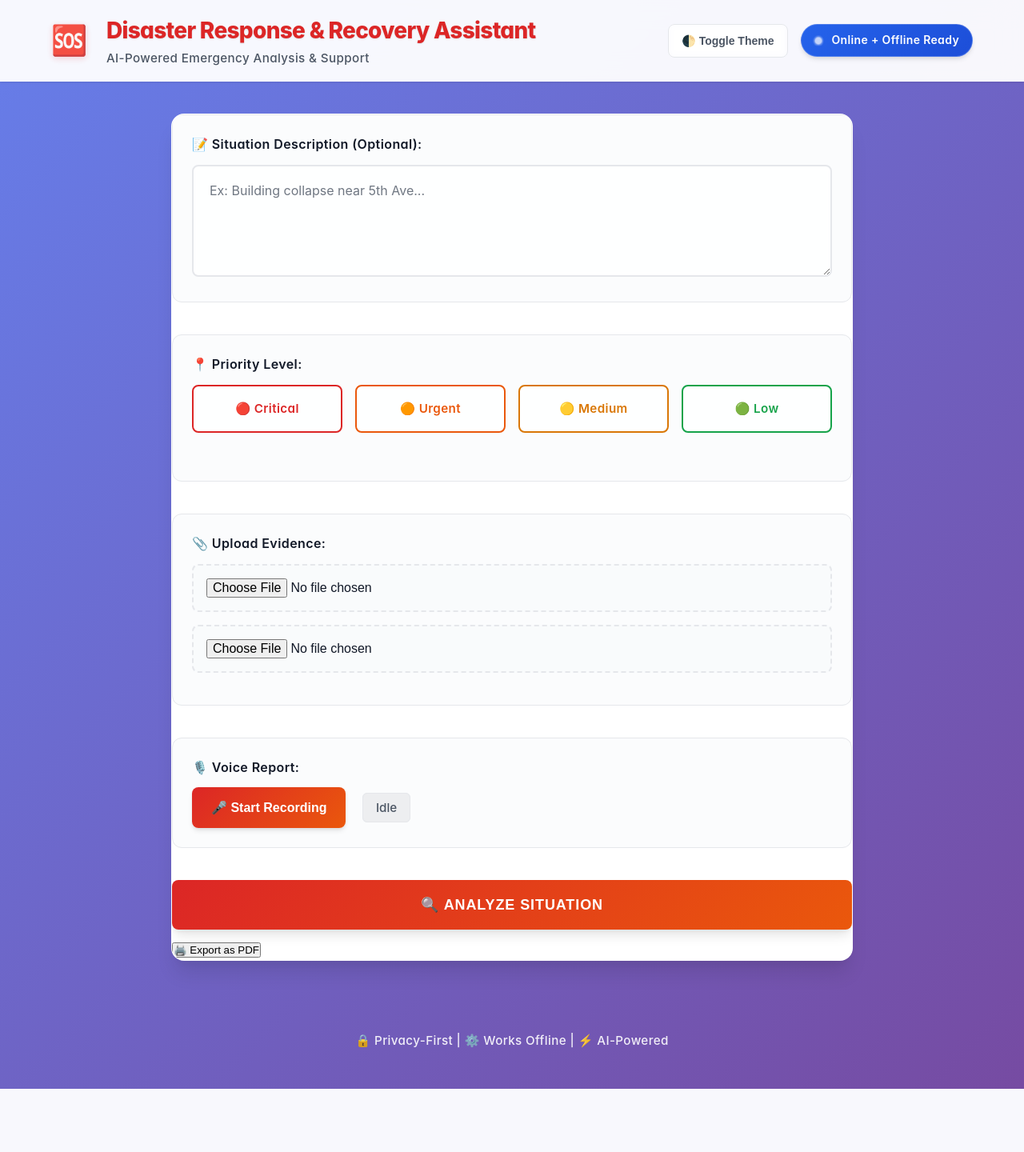
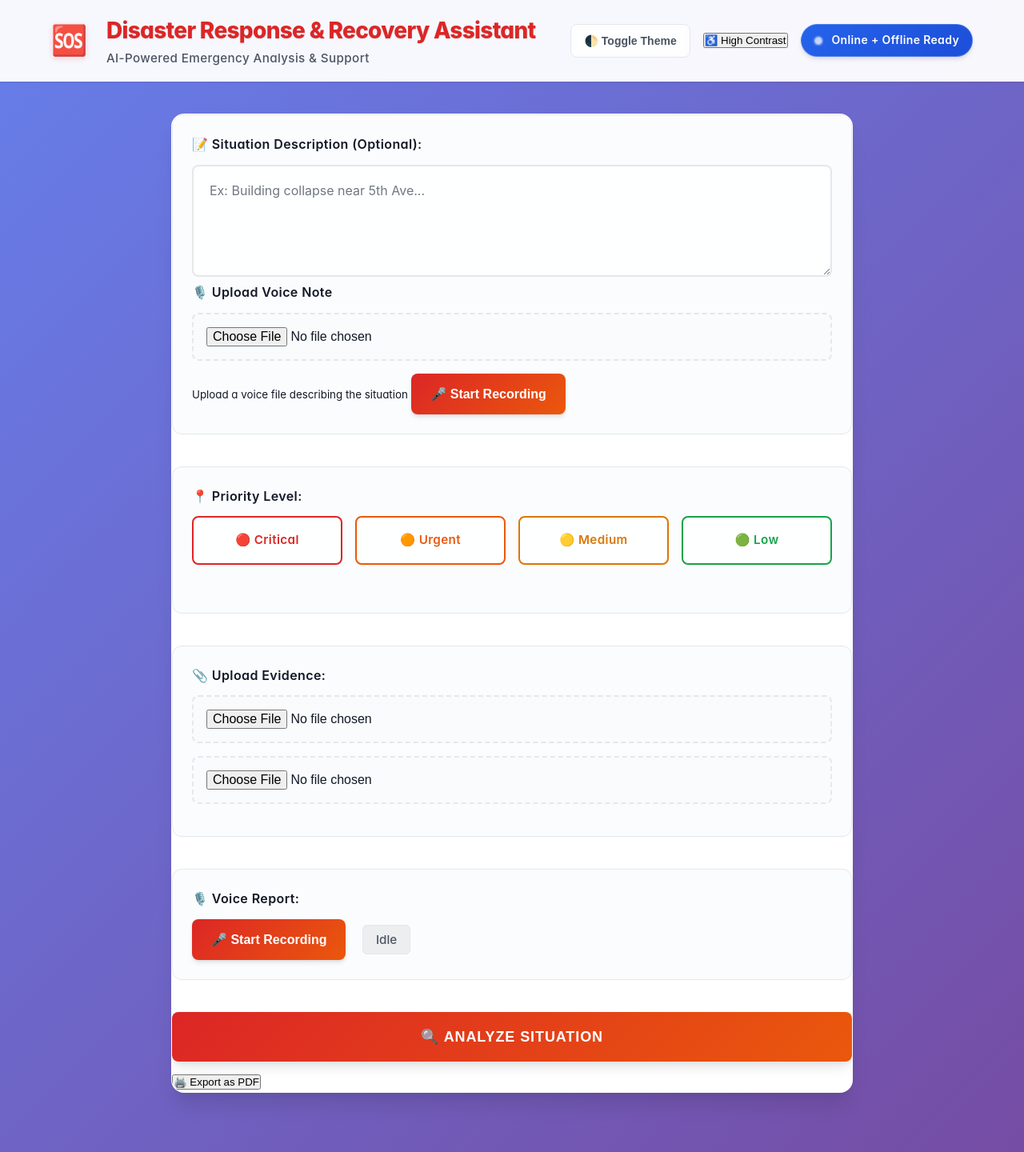
Before and after one commit to rembertdesigns/gemma3n-disaster-assistant, a FastAPI app: page / in a window 1280 px wide. Shown: the top 1440 px of the page at 80% size. Before the commit the page ends 1361 px from the top, so only its background shows below. Run offline with FastAPI, Linux system fonts and the light colour scheme.

Commit message:
♿ Added high contrast mode toggle and accessibility enhancements

```diff
--- a/static/css/styles.css
+++ b/static/css/styles.css
@@ -683,3 +683,23 @@ input[type="file"]:focus {
   outline: 3px solid var(--info-blue);
   outline-offset: 2px;
 }
+
+/* High Contrast Mode */
+html[data-contrast="high"] {
+  --card-bg: #000000;
+  --text-primary: #ffffff;
+  --text-secondary: #cccccc;
+  --border-color: #ffffff;
+  --safe-green: #00ff00;
+  --info-blue: #00ffff;
+  --emergency-red: #ff0000;
+  --urgent-orange: #ffaa00;
+  --warning-yellow: #ffff00;
+  --neutral-gray: #999999;
+  background-color: #000;
+}
+
+html[data-contrast="high"] body {
+  background: #000;
+  color: var(--text-primary);
+}
--- a/templates/index.html
+++ b/templates/index.html
@@ -17,6 +17,7 @@
       </div>
       <div class="controls">
         <button id="toggleThemeBtn">🌓 Toggle Theme</button>
+        <button id="contrastToggleBtn" aria-label="Toggle high contrast mode">♿ High Contrast</button>
         <div class="status-bar">
           <div class="status-indicator status-offline">
             <div class="status-dot"></div>
@@ -32,7 +33,18 @@
       <form id="analysisForm" method="post" action="/analyze" enctype="multipart/form-data">
         <div class="form-section">
           <label for="report_text">📝 Situation Description (Optional):</label>
-          <textarea name="report_text" id="report_text" rows="4" placeholder="Ex: Building collapse near 5th Ave..."></textarea>
+          <textarea name="report_text" id="report_text" rows="4"
+            placeholder="Ex: Building collapse near 5th Ave..."
+            aria-label="Type or paste a description of the emergency"
+          ></textarea>
+          <label for="audioUpload">🎙️ Upload Voice Note</label>
+          <input type="file" name="audio" id="audioUpload" accept=".wav,.mp3,.m4a"
+            aria-describedby="voiceNoteHelp" />
+          <small id="voiceNoteHelp">Upload a voice file describing the situation</small>
+
+          <button type="button" id="recordBtn" aria-label="Start or stop recording voice report">
+            🎤 Start Recording
+          </button>
         </div>
 
         <div class="form-section">
@@ -105,6 +117,20 @@
     const savedTheme = localStorage.getItem('theme');
     if (savedTheme) document.documentElement.setAttribute('data-theme', savedTheme);
 
+    // High contrast mode toggle
+    const contrastBtn = document.getElementById("contrastToggleBtn");
+    contrastBtn.addEventListener("click", () => {
+      const html = document.documentElement;
+      const current = html.getAttribute('data-contrast');
+      const next = current === 'high' ? 'normal' : 'high';
+      html.setAttribute('data-contrast', next);
+      localStorage.setItem('contrast', next);
+    });
+
+    // Load saved contrast setting
+    const savedContrast = localStorage.getItem('contrast');
+    if (savedContrast) document.documentElement.setAttribute('data-contrast', savedContrast);
+
     // Voice recording
     const recordBtn = document.getElementById('recordBtn');
     const recordStatus = document.getElementById('recordStatus');
@@ -155,13 +181,16 @@
         indicator.className = 'status-indicator status-offline';
       }
     }
+
     window.addEventListener('online', updateConnectionStatus);
     window.addEventListener('offline', updateConnectionStatus);
     updateConnectionStatus();
-  document.getElementById("pdfForm").addEventListener("submit", function(e) {
-    const report = document.getElementById("report_text").value;
-    document.getElementById("hiddenReportText").value = report;
-  });
+
+    // PDF form transfer
+    document.getElementById("pdfForm").addEventListener("submit", function(e) {
+      const report = document.getElementById("report_text").value;
+      document.getElementById("hiddenReportText").value = report;
+    });
   </script>
 </body>
 </html>
```
